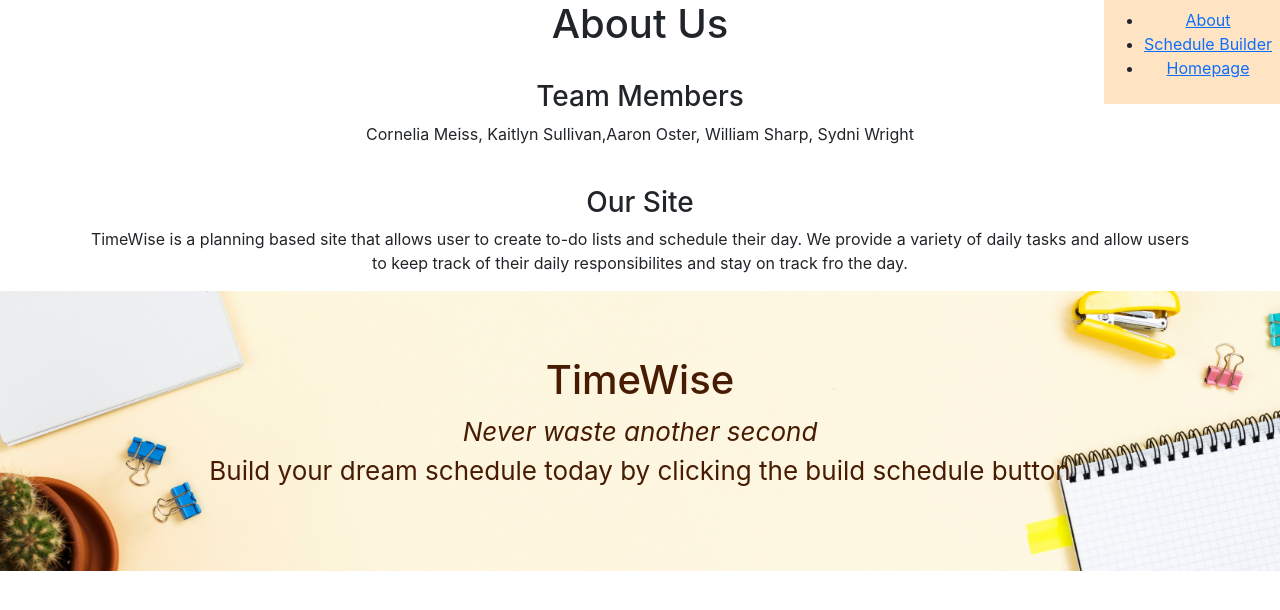
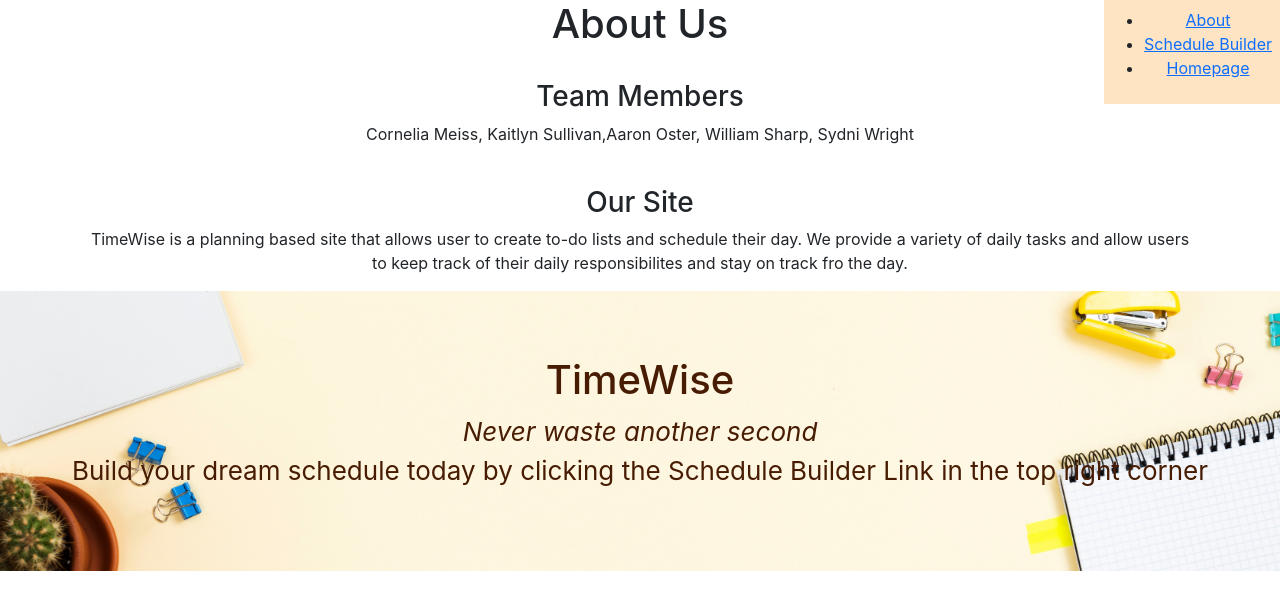
Before and after one commit to cmeiss/team18, a React (Create React App) app: page /about in a window 1280 px wide. Shown: the top 610 px of the page. Built offline with nearby package versions, Linux system fonts and the light colour scheme.

Commit message:
fixed homescreen to be better and more clear

```diff
--- a/src/App.tsx
+++ b/src/App.tsx
@@ -35,8 +35,8 @@ function App(): JSX.Element {
                     <h1>TimeWise</h1>
                     <i>Never waste another second</i>
                     <p>
-                        Build your dream schedule today by clicking the build
-                        schedule button
+                        Build your dream schedule today by clicking the Schedule
+                        Builder Link in the top right corner
                     </p>
                 </hgroup>
             </header>
```
